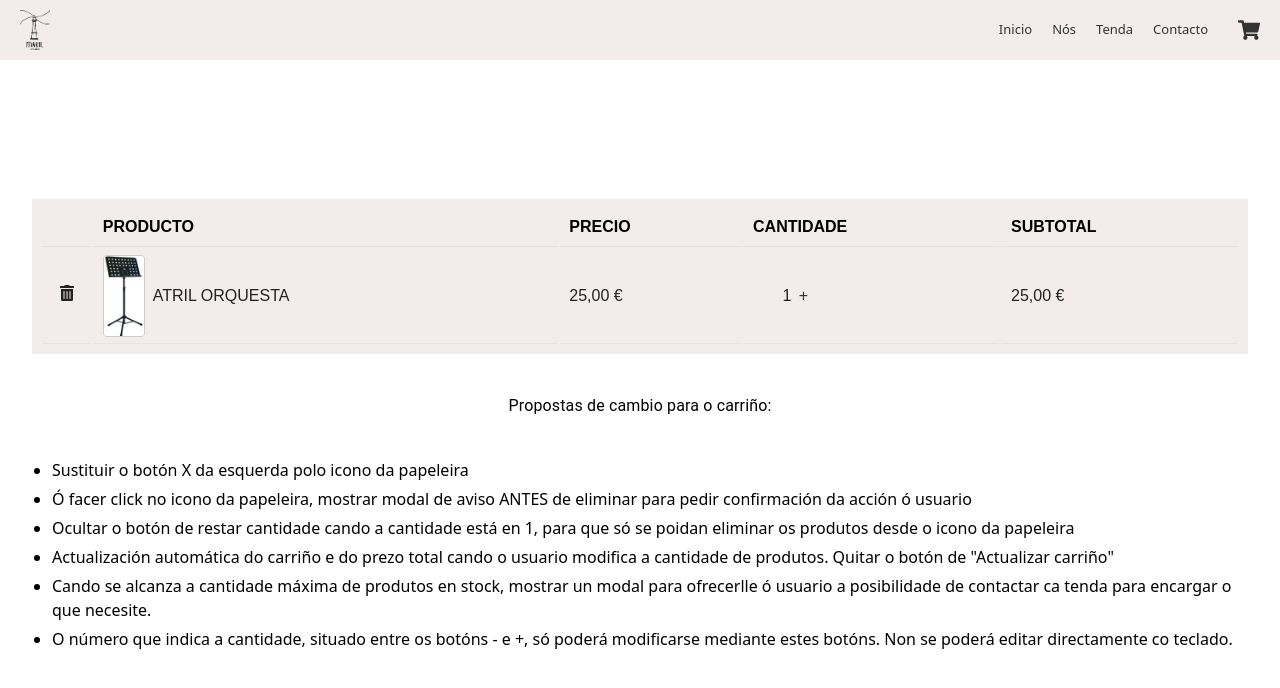
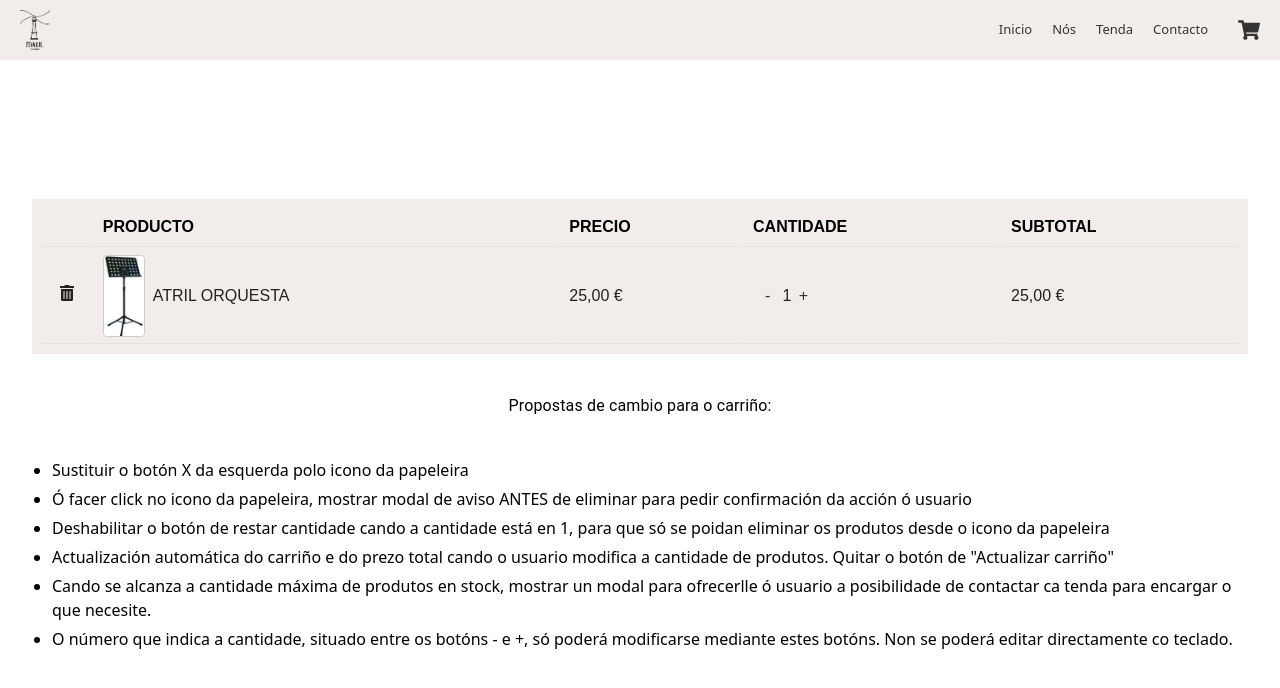
Before and after one commit to PabloNM58/tendamm, a React (Vite) app: page / in a window 1280 px wide. Both pictures are taken after a click on the picture 639 px from the left and 399 px from the top of the page. Shown: the top 688 px of the page. Built offline with nearby package versions, Linux system fonts and the light colour scheme.

Commit message:
cambio boton menos

```diff
--- a/src/ShoppingCart.jsx
+++ b/src/ShoppingCart.jsx
@@ -24,8 +24,8 @@ const style2 = {
   left: "50%",
   transform: "translate(-50%, -50%)",
   width: {
-    xs: "80vw", // para pantallas pequeñas
-    md: "40vw", // para pantallas medianas o grandes
+    xs: "80vw",
+    md: "40vw",
   },
   bgcolor: "#ddd",
   color: "#000",
@@ -77,8 +77,8 @@ export default function ShoppingCart() {
                   onClick={() => setNum(num - 1)}
                   disabled={num === 1}
                   style={{
-                    color: num === 1 ? "#f2edea" : "#333",
-                    cursor: num !== 1 ? undefined : "pointer",
+                    color: "#333",
+                    cursor: num !== 1 ? "pointer" : "not-allowed",
                     border: "none",
                     padding: "6px 12px",
                     borderRadius: "4px",
@@ -125,8 +125,8 @@ export default function ShoppingCart() {
             eliminar para pedir confirmación da acción ó usuario
           </li>
           <li>
-            Ocultar o botón de restar cantidade cando a cantidade está en 1,
-            para que só se poidan eliminar os produtos desde o icono da
+            Deshabilitar o botón de restar cantidade cando a cantidade está en
+            1, para que só se poidan eliminar os produtos desde o icono da
             papeleira
           </li>
           <li>
```
